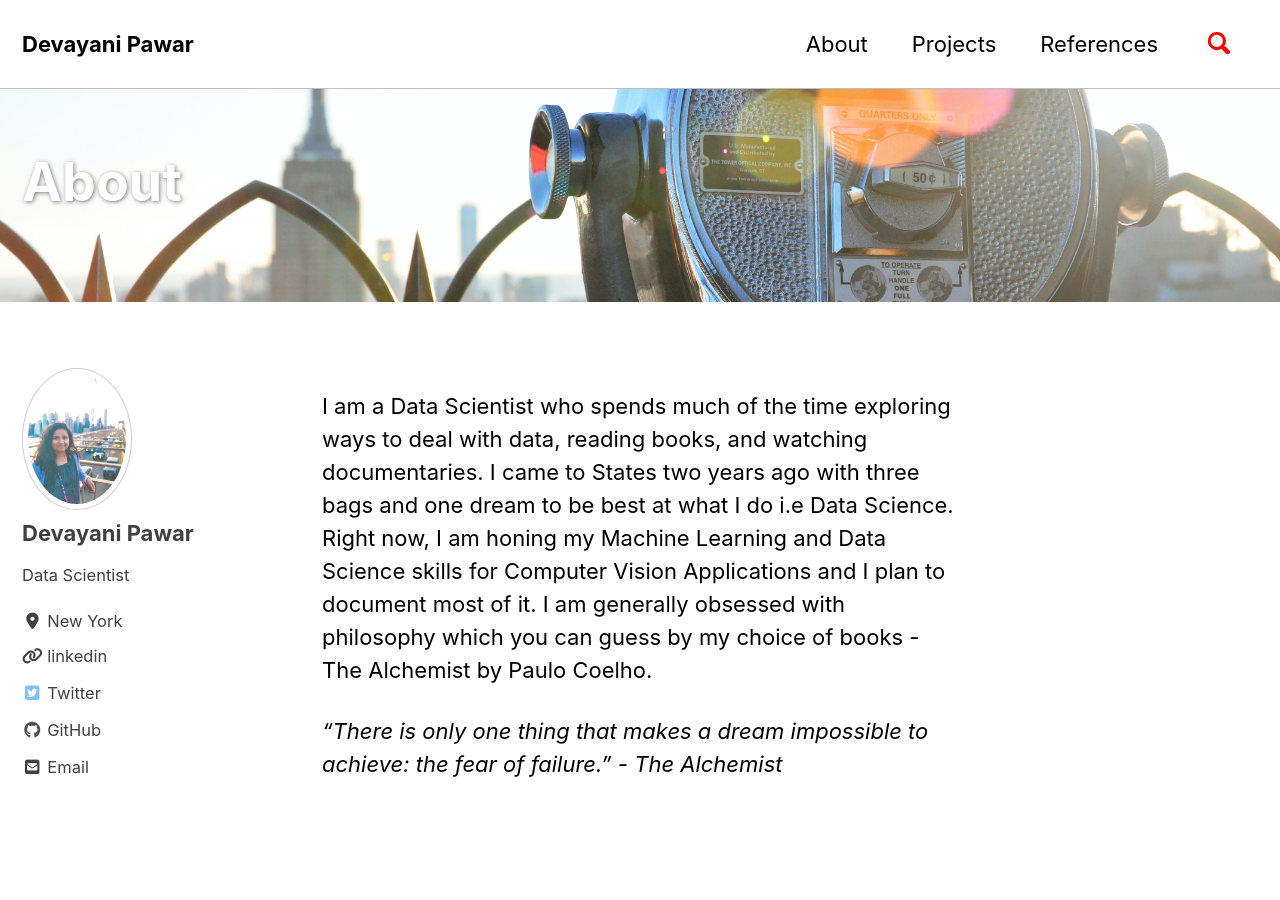
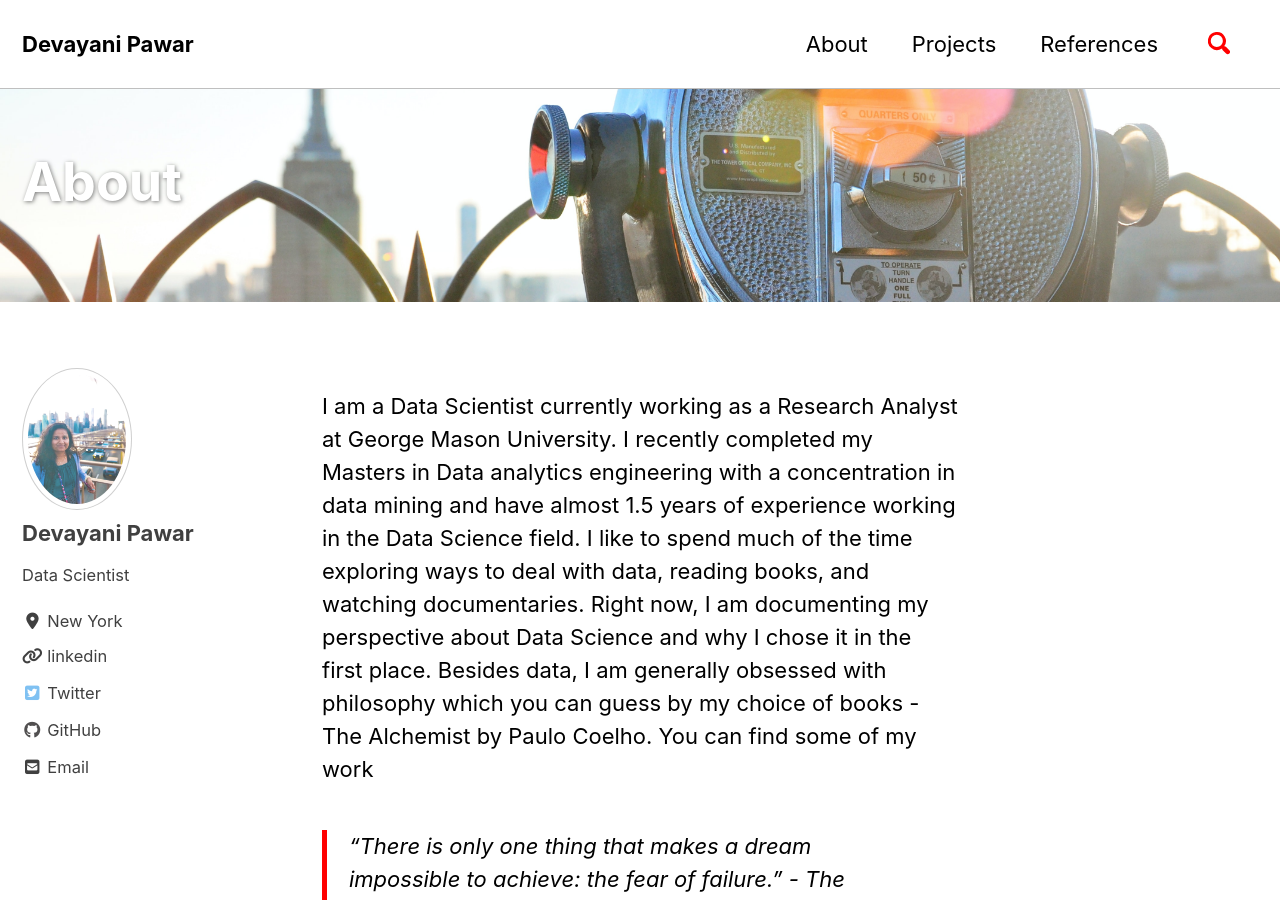
Before and after one commit to devayanipowar/devayanipowar.github.io, a Jekyll site: the page built from _pages/about.md, in a window 1280 px wide and 900 px high. Built offline with Jekyll 4.4.1, drawn with Linux system fonts in a browser that asks for light colours; cached includes are drawn as plain includes; nearby versions of some CDN libraries.

Commit message:
new resource

```diff
--- a/_config.yml
+++ b/_config.yml
@@ -74,7 +74,7 @@ algolia:
   search_only_api_key    : # YOUR_SEARCH_ONLY_API_KEY
   powered_by             : # true (default), false
 google:
-  search_engine_id       : # YOUR_SEARCH_ENGINE_ID
+  search_engine_id       : e0d119e542ccfb445
   instant_search         : # false (default), true
 # SEO Related
 google_site_verification :
--- a/_pages/about.md
+++ b/_pages/about.md
@@ -10,7 +10,7 @@ header:
 
 ---
 
-I am a Data Scientist who spends much of the time exploring ways to deal with data, reading books, and watching documentaries. I came to States two years ago with three bags and one dream to be best at what I do i.e Data Science. Right now, I am honing my Machine Learning and Data Science skills for Computer Vision Applications and I plan to document most of it. I am generally obsessed with philosophy which you can guess by my choice of books - The Alchemist by Paulo Coelho.
+I am a Data Scientist currently working as a Research Analyst at George Mason University. I recently completed my Masters in Data analytics engineering with a concentration in data mining and have almost 1.5 years of experience working in the Data Science field. I like to spend much of the time exploring ways to deal with data, reading books, and watching documentaries. Right now, I am documenting my perspective about Data Science and why I chose it in the first place. Besides data, I am generally obsessed with philosophy which you can guess by my choice of books - The Alchemist by Paulo Coelho. You can find some of my work
 
 
-*"There is only one thing that makes a dream impossible to achieve: the fear of failure." - The Alchemist*
+> *"There is only one thing that makes a dream impossible to achieve: the fear of failure." - The Alchemist*
```
